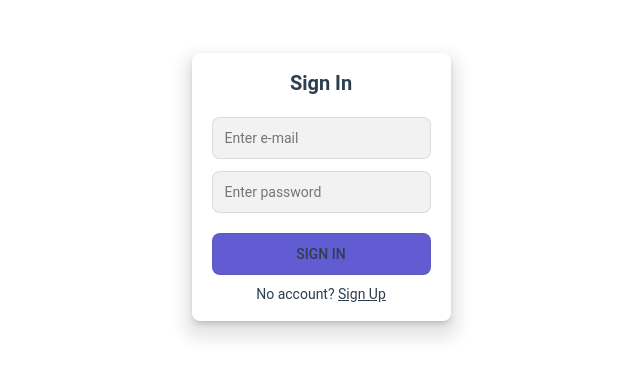
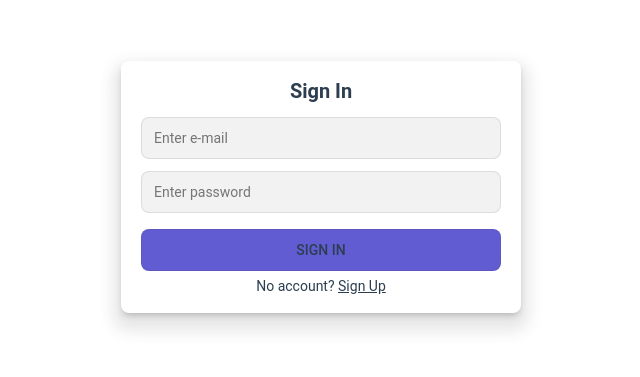
Before and after one commit to Queue-Evgenii/task-planner, a Vue app in the folder frontend/: page /auth in a window 1280 px wide. Shown: the part 213-590 px from the top of the page, without its empty margins (319-959 px from the left). Built offline with nearby package versions, Linux system fonts and the light colour scheme; the HTML template or start-up script is replaced by a standard one.

Commit message:
FIX separate ui and logix

```diff
--- a/frontend/package.json
+++ b/frontend/package.json
@@ -16,6 +16,7 @@
     "axios": "^1.8.2",
     "material-icons": "^1.13.14",
     "pinia": "^3.0.1",
+    "sass": "^1.86.0",
     "vue": "^3.5.13",
     "vue-router": "^4.5.0"
   },
--- /dev/null
+++ b/frontend/src/assets/layout.scss
@@ -0,0 +1,41 @@
+._flex {
+  display: flex;
+  &._ai-c {
+    align-items: center;
+  }
+  &._jc-sb {
+    justify-content: space-between;
+  }
+  &._jc-c {
+    justify-content: center;
+  }
+  &._f-dir-col {
+    flex-direction: column;
+  }
+}
+._flex {
+  &._gap-x-8 {
+    column-gap: 0.5rem;
+  }
+  &._gap-x-12 {
+    column-gap: 0.75rem;
+  }
+  &._gap-x-16 {
+    column-gap: 1rem;
+  }
+  &._gap-x-32 {
+    column-gap: 2rem;
+  }
+  &._gap-y-8 {
+    row-gap: 0.5rem;
+  }
+  &._gap-y-12 {
+    row-gap: 0.75rem;
+  }
+  &._gap-y-16 {
+    row-gap: 1rem;
+  }
+  &._gap-y-32 {
+    row-gap: 2rem;
+  }
+}
--- a/frontend/src/assets/main.css
+++ b/frontend/src/assets/main.css
@@ -1,14 +1,43 @@
 @import './reset.css';
-@import './base.css';
+@import './vars.css';
+@import './layout.scss';
+@import './ui/button.css';
+@import './ui/input.css';
 
+html {
+  font-size: 16px;
+  line-height: 1.25;
+  font-weight: 400;
+}
 body {
-  display: flex;
-  place-items: center;
+  min-height: 100vh;
+  color: var(--color-text);
+  background: var(--color-background);
+  transition:
+    color 0.5s,
+    background-color 0.5s;
+
+  font-family: Roboto, sans-serif;
+
+  text-rendering: optimizeLegibility;
+  -webkit-font-smoothing: antialiased;
+  -moz-osx-font-smoothing: grayscale;
+}
+#app {
+  height: 100%;
+  width: 100%;
 }
 
-#app {
+._container {
+  width: 100%;
   max-width: 1920px;
   margin: 0 auto;
-  padding: 2rem;
-  font-weight: 400;
+  padding: 0 2rem;
 }
+
+._title {
+  font-size: 1.25rem;
+  font-weight: 600;
+  text-align: center;
+  color: var(--color-heading);
+}
--- /dev/null
+++ b/frontend/src/assets/ui/button.css
@@ -0,0 +1,14 @@
+._button {
+  width: 100%;
+  padding: 0.75rem 1.25rem;
+  background-color: var(--color-button);
+
+  border: 1px solid var(--color-border);
+  border-radius: 0.5rem;
+  outline: none;
+
+  font-size: 0.875rem;
+  font-weight: 500;
+  color: var(--color-text);
+  text-transform: uppercase;
+}
--- /dev/null
+++ b/frontend/src/assets/ui/input.css
@@ -0,0 +1,17 @@
+._input input {
+  width: 100%;
+  padding: 0.75rem;
+  background-color: var(--color-background-mute);
+
+  border: 1px solid var(--color-border);
+  border-radius: 0.5rem;
+  box-shadow: 0 1px 2px 0 rgba(var(--color-background-mute), 0.05);
+  outline: none;
+
+  font-size: 0.875rem;
+  color: var(--color-text);
+}
+._input-errors li {
+  color: var(--color-text-error);
+  font-size: 0.875rem;
+}
--- a/frontend/src/assets/base.css
+++ b/frontend/src/assets/vars.css
@@ -58,22 +58,3 @@
     --color-button: var(--c-button-dark-1);
   }
 }
-
-html {
-  font-size: 16px;
-  line-height: 1.25;
-}
-body {
-  min-height: 100vh;
-  color: var(--color-text);
-  background: var(--color-background);
-  transition:
-    color 0.5s,
-    background-color 0.5s;
-
-  font-family: Roboto, sans-serif;
-
-  text-rendering: optimizeLegibility;
-  -webkit-font-smoothing: antialiased;
-  -moz-osx-font-smoothing: grayscale;
-}
--- a/frontend/src/components/form/ButtonComponent.vue
+++ /dev/null
@@ -1,21 +0,0 @@
-<template>
-  <button type="button"><slot></slot></button>
-</template>
-
-<style scoped>
-button {
-  outline: none;
-  border: 1px solid var(--color-border);
-  font-size: 0.875rem;
-  border-radius: 0.5rem;
-  padding-top: 0.75rem;
-  padding-bottom: 0.75rem;
-  padding-left: 1.25rem;
-  padding-right: 1.25rem;
-  background-color: var(--color-button);
-  color: var(--color-text);
-  font-weight: 500;
-  width: 100%;
-  text-transform: uppercase;
-}
-</style>
--- a/frontend/src/components/form/InputComponent.vue
+++ b/frontend/src/components/form/InputComponent.vue
@@ -1,5 +1,6 @@
 <script setup lang="ts">
 export interface InputProps {
+  name?: string;
   type?: string;
   placeholder?: string;
 }
@@ -14,20 +15,8 @@ const value = defineModel<string>({
 </script>
 
 <template>
-  <input v-model="value" :type="type" :placeholder="placeholder" />
+  <div class="_flex _f-dir-col _gap-y-12">
+    <label v-if="name !== undefined && name.length > 0">{{ name }}</label>
+    <input v-model="value" :type="type" :placeholder="placeholder" />
+  </div>
 </template>
-
-<style scoped>
-input {
-  outline: none;
-  border: 1px solid var(--color-border);
-  font-size: 0.875rem;
-  border-radius: 0.5rem;
-
-  background-color: var(--color-background-mute);
-  padding: 0.75rem;
-  width: 100%;
-  box-shadow: 0 1px 2px 0 rgba(var(--color-background-mute), 0.05);
-  color: var(--color-text);
-}
-</style>
--- a/frontend/src/components/form/ValidationInputComponent.vue
+++ b/frontend/src/components/form/ValidationInputComponent.vue
@@ -22,25 +22,15 @@ const handleInput = (value: string) => {
 </script>
 
 <template>
-  <div>
+  <div class="_flex _f-dir-col _gap-y-8">
     <InputComponent
       v-model="value"
       @update:model-value="handleInput"
       :type="type"
       :placeholder="placeholder"
     />
-    <ul v-if="errors.length > 0">
+    <ul v-if="errors.length > 0" class="_flex _f-dir-col _gap-y-8">
       <li v-for="(message, index) in errors" :key="index">{{ message }}</li>
     </ul>
   </div>
 </template>
-
-<style>
-ul {
-  margin-top: 0.5rem;
-}
-li {
-  color: var(--color-text-error);
-  font-size: 0.875rem;
-}
-</style>
--- a/frontend/src/views/AuthView.vue
+++ b/frontend/src/views/AuthView.vue
@@ -1,10 +1,9 @@
 <script setup lang="ts">
+import ValidationInputComponent from '@/components/form/ValidationInputComponent.vue';
+import { reactive, ref, toRaw } from 'vue';
 import { authorization, registration } from '@/api/auth';
-import ButtonComponent from '@/components/form/ButtonComponent.vue';
-import ValidationInputComponent from '@/components/form/ValidationInputComponent.vue';
+import { SimpleValidator } from '@/models/utils/validator/SimpleValidator';
 import type { UserDto } from '@/models/entities/UserDto';
-import { SimpleValidator } from '@/models/utils/validator/SimpleValidator';
-import { reactive, ref, toRaw } from 'vue';
 
 const hasAccount = ref(true);
 const data = reactive<UserDto>({
@@ -40,21 +39,26 @@ const handleClick = () => {
 </script>
 
 <template>
-  <form class="form">
-    <h1>{{ hasAccount ? 'Sign In' : 'Sign Up' }}</h1>
-    <div class="form__inputs">
+  <div class="form _flex _ai-c _jc-c">
+    <form class="form__container _flex _f-dir-col _gap-y-16">
+    <h1 class="_title">
+      {{ hasAccount ? 'Sign In' : 'Sign Up' }}
+    </h1>
+    <div class="_flex _f-dir-col _gap-y-12">
       <template v-if="!hasAccount">
         <ValidationInputComponent
           v-model="data.name"
           :validator="validator"
           :options="{ min: 3 }"
           placeholder="Enter first name"
+          class="_input _input-errors"
         />
         <ValidationInputComponent
           v-model="data.surname"
           :validator="validator"
           :options="{ min: 3 }"
           placeholder="Enter last name"
+          class="_input _input-errors"
         />
       </template>
       <ValidationInputComponent
@@ -63,6 +67,7 @@ const handleClick = () => {
         :options="{ required: true, email: true }"
         type="email"
         placeholder="Enter e-mail"
+        class="_input _input-errors"
       />
       <ValidationInputComponent
         v-model="data.password"
@@ -70,65 +75,46 @@ const handleClick = () => {
         :options="{ min: 5 }"
         type="password"
         placeholder="Enter password"
+        class="_input _input-errors"
       />
     </div>
-    <div>
-      <ButtonComponent @click="handleClick">{{
+    <div class="_flex _f-dir-col _gap-y-8">
+      <button @click="handleClick" class="_button">{{
         hasAccount ? 'Sign In' : 'Sign Up'
-      }}</ButtonComponent>
-      <p class="another-link">
+      }}</button>
+      <p class="form__another-link">
         {{ hasAccount ? 'No account?' : 'Have account?' }}
         <span @click="hasAccount = !hasAccount">{{ !hasAccount ? 'Sign In' : 'Sign Up' }}</span>
       </p>
     </div>
   </form>
+  </div>
 </template>
 
-<style scoped>
-form {
-  display: block;
+<style lang="scss">
+.form {
+  height: 100%;
+  width: 100%;
+  padding: 0 1.25rem;
+  &__container {
     background-color: var(--color-background);
     padding: 1.25rem;
     width: 100%;
     max-width: 400px;
+    min-width: 300px;
     border-radius: 0.5rem;
     box-shadow:
       0 10px 15px 8px var(--color-border),
       0 4px 6px -2px var(--color-border-hover);
   }
-
-h1 {
-  font-size: 1.25rem;
-  font-weight: 600;
-  text-align: center;
-  color: var(--color-heading);
-}
-
-.another-link {
+  &__another-link {
     color: var(--color-text);
     font-size: 0.875rem;
     text-align: center;
-}
-
-.another-link span {
+    span {
       cursor: pointer;
       text-decoration: underline;
     }
-
-h1 {
-  margin-bottom: 1.5rem;
   }
-.form__inputs {
-  display: flex;
-  flex-direction: column;
-  row-gap: 0.75rem;
-  margin-bottom: 0.75rem;
-}
-button,
-.error {
-  margin-bottom: 0.75rem;
-}
-button {
-  margin-top: 0.5rem;
 }
 </style>
```
Also changed, not shown: 1 other file (tests, documents, lock files or other folders). Lines whose indentation alone changed are shown as unchanged.
